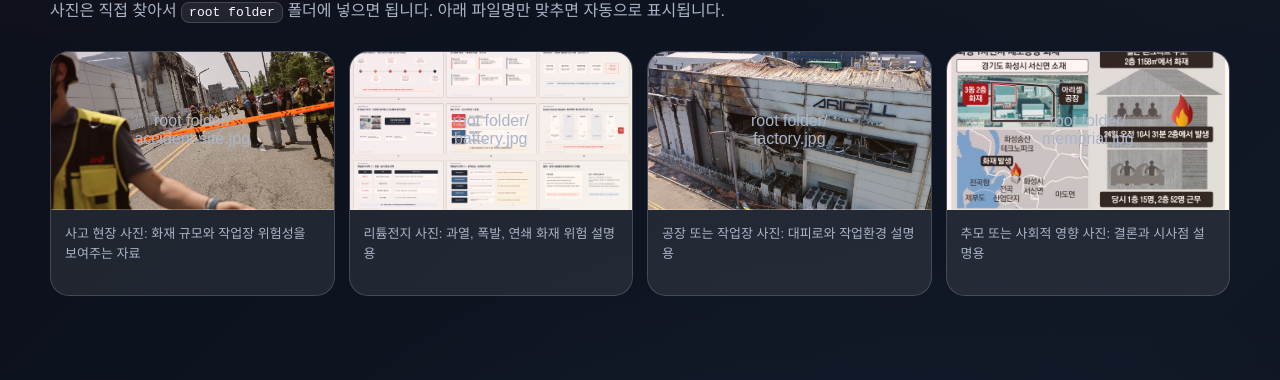
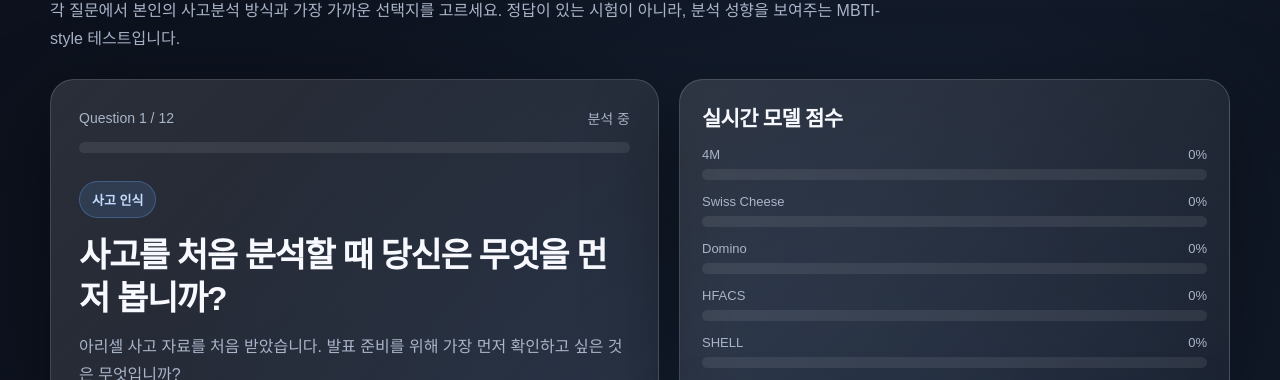
Before and after one commit to edwardyugay/aricell-safety-type-test, a plain HTML site: page index.html in a window 1280 px wide. Shown: the part 1326-1706 px from the top of the page. Drawn offline with Linux system fonts and the light colour scheme.

Commit message:
Add files via upload

```diff
--- a/index.html
+++ b/index.html
@@ -633,7 +633,6 @@
 
       <div class="nav-links">
         <a href="#facts">핵심 데이터</a>
-        <a href="#photos">사진 영역</a>
         <a href="#test">테스트 시작</a>
         <a href="#timeline">Timeline</a>
       </div>
@@ -661,12 +660,6 @@
 
         <div class="hero-image-card glass">
           <div class="hero-image"></div>
-          <div class="photo-slot">
-            <div>
-              <strong>대표 사진 삽입 위치</strong><br /><br />
-              <code>hero.jpg</code><br />
-              여기에 사고 현장 또는 리튬전지 관련 이미지를 넣으세요.
-            </div>
           </div>
           <div class="image-caption">
             <strong>화성 아리셀 리튬전지 공장 화재사고</strong>
@@ -696,39 +689,6 @@
           <div class="fact-card"><div class="fact-value">53명</div><div class="fact-label">신규 투입 근로자 수</div></div>
           <div class="fact-card"><div class="fact-value">6.5%</div><div class="fact-label">2024년 6월 불량률</div></div>
           <div class="fact-card"><div class="fact-value">5개</div><div class="fact-label">적용 사고분석 모델</div></div>
-        </div>
-      </div>
-    </section>
-
-    <section id="photos" class="section">
-      <div class="container">
-        <h2 class="section-title">사진 자료 삽입 영역</h2>
-        <p class="section-desc">
-          사진은 직접 찾아서 <code>root folder</code> 폴더에 넣으면 됩니다.
-          아래 파일명만 맞추면 자동으로 표시됩니다.
-        </p>
-
-        <div class="photo-grid">
-          <div class="photo-card">
-            <div class="photo-card-img" style="background-image:url('accident-site.jpg')"></div>
-            <div class="photo-empty">root folder/<br />accident-site.jpg</div>
-            <p>사고 현장 사진: 화재 규모와 작업장 위험성을 보여주는 자료</p>
-          </div>
-          <div class="photo-card">
-            <div class="photo-card-img" style="background-image:url('battery.jpg')"></div>
-            <div class="photo-empty">root folder/<br />battery.jpg</div>
-            <p>리튬전지 사진: 과열, 폭발, 연쇄 화재 위험 설명용</p>
-          </div>
-          <div class="photo-card">
-            <div class="photo-card-img" style="background-image:url('factory.jpg')"></div>
-            <div class="photo-empty">root folder/<br />factory.jpg</div>
-            <p>공장 또는 작업장 사진: 대피로와 작업환경 설명용</p>
-          </div>
-          <div class="photo-card">
-            <div class="photo-card-img" style="background-image:url('memorial.jpg')"></div>
-            <div class="photo-empty">root folder/<br />memorial.jpg</div>
-            <p>추모 또는 사회적 영향 사진: 결론과 시사점 설명용</p>
-          </div>
         </div>
       </div>
     </section>
@@ -818,23 +778,6 @@
       </div>
     </section>
 
-    <section id="sources" class="section">
-      <div class="container">
-        <h2 class="section-title">GitHub 사용 안내</h2>
-        <div class="sources-card glass">
-          <p>
-            사진은 <code>hero.jpg</code>, <code>accident-site.jpg</code>,
-            <code>battery.jpg</code>, <code>factory.jpg</code>, <code>memorial.jpg</code> 파일명으로 넣으면 됩니다.
-          </p>
-          <p>
-            GitHub Pages 배포 경로: <code>Settings → Pages → Deploy from a branch → main → /root</code>
-          </p>
-          <p>
-            발표자료에 사용할 때는 사진 아래에 출처를 반드시 표기하세요.
-          </p>
-        </div>
-      </div>
-    </section>
   </main>
 
   <footer class="footer">
```
Also changed, not shown: 1 other file.
